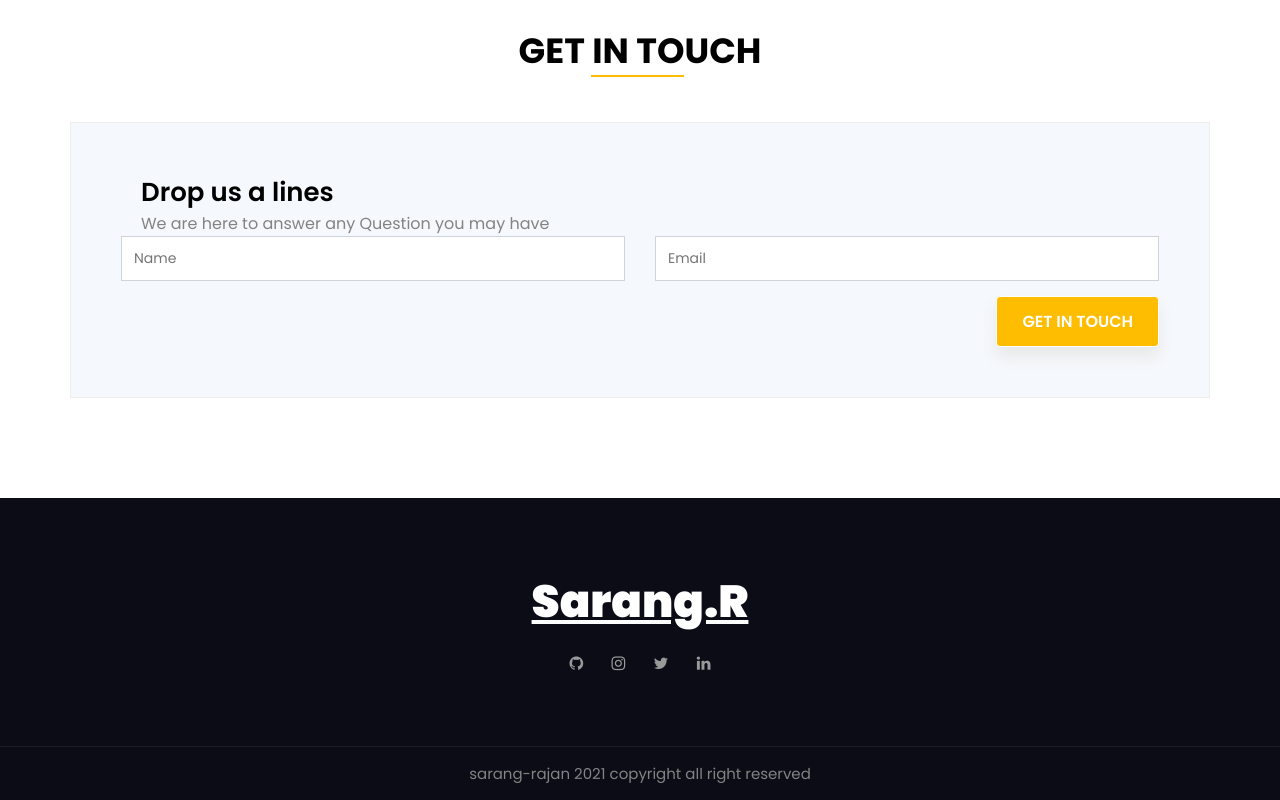
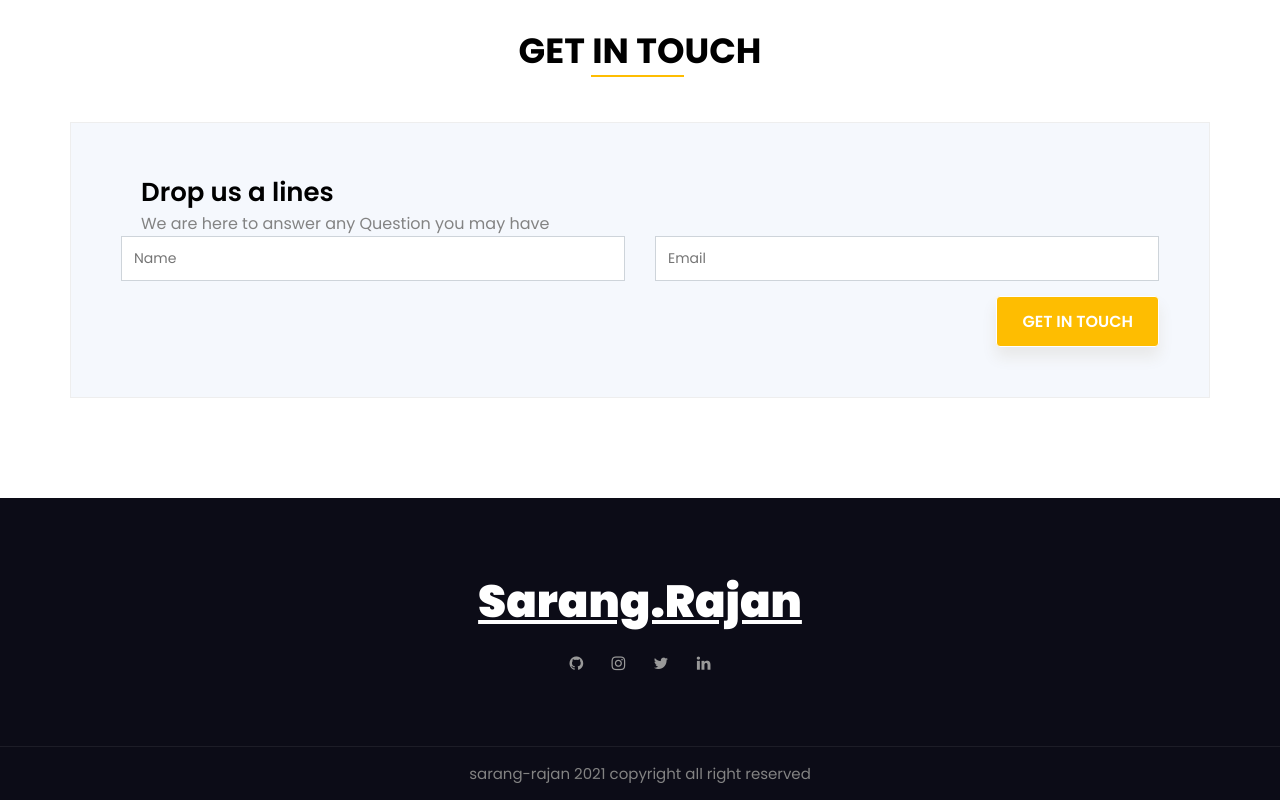
Before and after one commit to kksarang/kksarang, a plain HTML site: page index.html in a window 1280 px wide. Shown: the part 5173-5973 px from the top of the page. Drawn offline with Linux system fonts and the light colour scheme.

Commit message:
Update index.html
new

```diff
--- a/index.html
+++ b/index.html
@@ -480,7 +480,7 @@
     <footer>
         <div class="container">
             <div class="row">
-                <a href="https://kksarang.github.io/sarangr/" class="logo">  Sarang.R </a>
+                <a href="https://kksarang.github.io/sarangr/" class="logo">  Sarang.Rajan </a>
 
 
                 </div>
```
